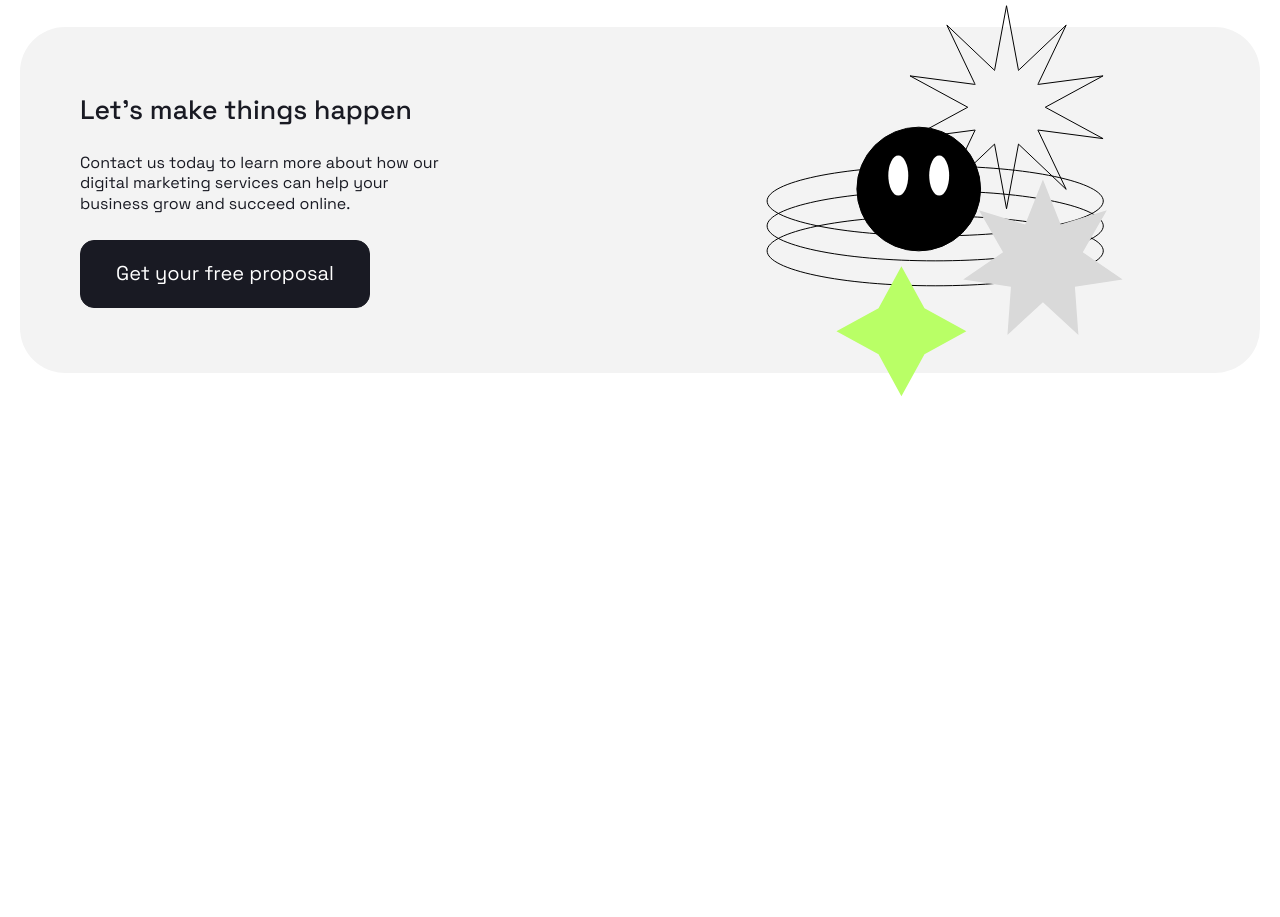
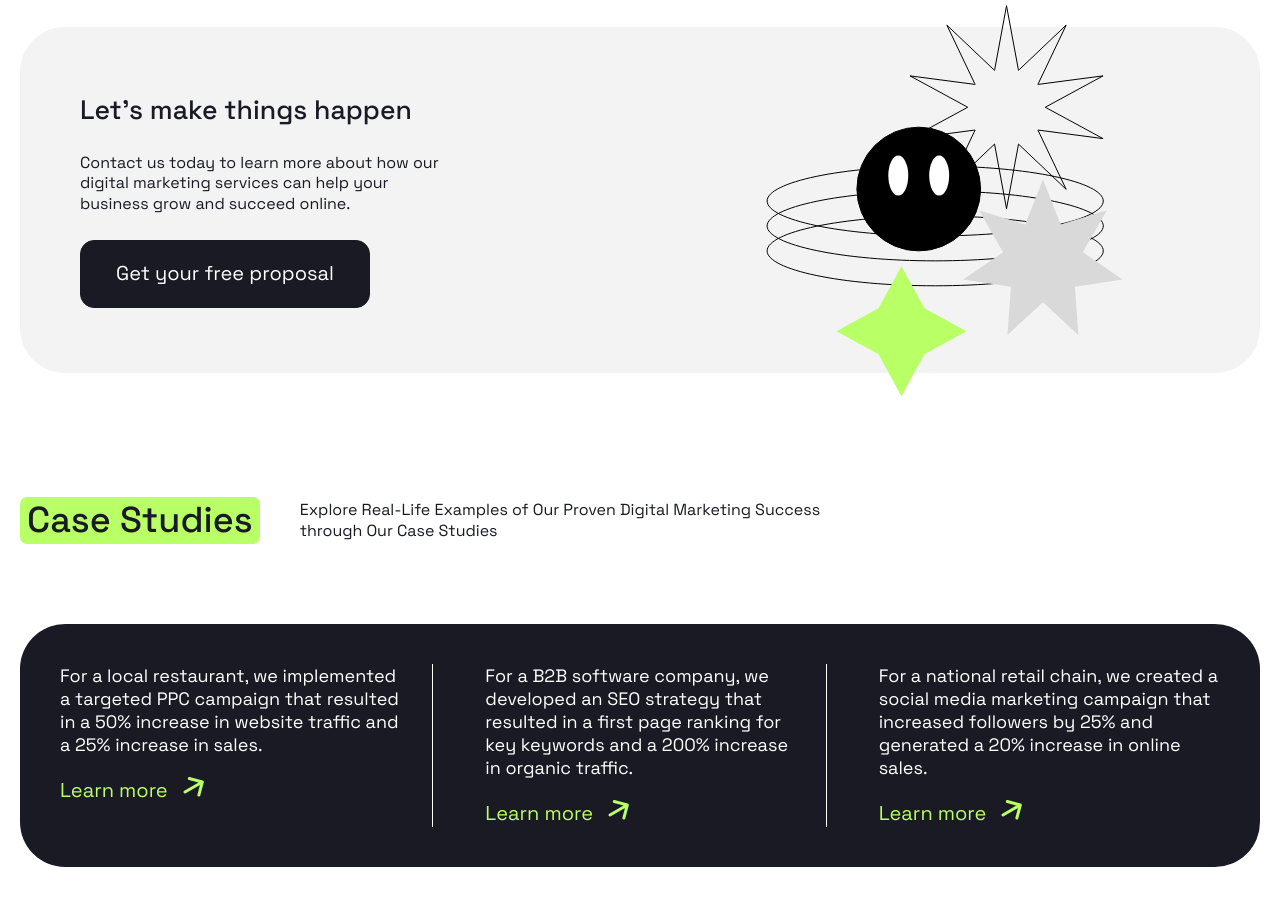
Before and after one commit to UmarovAsan/positivus, a plain HTML site: page positivus/index.html in a window 1280 px wide. Shown: the part 2169-3086 px from the top of the page. Before the commit the page ends 2616 px from the top, so only its background shows below. Drawn offline with Linux system fonts and the light colour scheme.

Commit message:
feat: added studies block and adaptive

```diff
--- a/positivus/index.html
+++ b/positivus/index.html
@@ -414,6 +414,64 @@
 					</div>
 				</div>
 			</section>
+			<section class='section section--hidden-x container'>
+				<section class='section__header'>
+					<h2 class="section__title puddle-bg">Case Studies</h2>
+					<div class="section__description">
+						<p>
+							Explore Real-Life Examples of Our Proven Digital Marketing Success through Our Case Studies
+						</p>
+					</div>
+				</section>
+				<section class='section__body'>
+					<div class="studies">
+						<ul class="studies__list grid grid--3">
+							<li class="studies__item">
+								<div class="studies__description">
+									<p>
+										For a local restaurant, we implemented a targeted PPC campaign that resulted in a 50% increase in website traffic and a 25% increase in sales.
+									</p>
+								</div>
+								<a href="/" class="studies__link">Learn more
+									<span>
+										<svg width="21" height="20" viewBox="0 0 21 20" fill="none" xmlns="http://www.w3.org/2000/svg">
+											<path d="M1.25 13.701C0.532561 14.1152 0.286748 15.0326 0.700962 15.75C1.11518 16.4674 2.03256 16.7133 2.75 16.299L1.25 13.701ZM20.7694 5.38823C20.9838 4.58803 20.5089 3.76552 19.7087 3.55111L6.66874 0.0570541C5.86854 -0.157359 5.04603 0.317515 4.83162 1.11771C4.61721 1.91791 5.09208 2.74042 5.89228 2.95483L17.4834 6.06066L14.3776 17.6518C14.1631 18.452 14.638 19.2745 15.4382 19.4889C16.2384 19.7033 17.0609 19.2284 17.2753 18.4282L20.7694 5.38823ZM2.75 16.299L20.0705 6.29904L18.5705 3.70096L1.25 13.701L2.75 16.299Z" fill="#B9FF66"/>
+											</svg>
+									</span>
+								</a>
+							</li>
+							<li class="studies__item">
+								<div class="studies__description">
+									<p>
+										For a B2B software company, we developed an SEO strategy that resulted in a first page ranking for key keywords and a 200% increase in organic traffic.
+									</p>
+								</div>
+								<a href="/" class="studies__link">Learn more
+									<span>
+										<svg width="21" height="20" viewBox="0 0 21 20" fill="none" xmlns="http://www.w3.org/2000/svg">
+											<path d="M1.25 13.701C0.532561 14.1152 0.286748 15.0326 0.700962 15.75C1.11518 16.4674 2.03256 16.7133 2.75 16.299L1.25 13.701ZM20.7694 5.38823C20.9838 4.58803 20.5089 3.76552 19.7087 3.55111L6.66874 0.0570541C5.86854 -0.157359 5.04603 0.317515 4.83162 1.11771C4.61721 1.91791 5.09208 2.74042 5.89228 2.95483L17.4834 6.06066L14.3776 17.6518C14.1631 18.452 14.638 19.2745 15.4382 19.4889C16.2384 19.7033 17.0609 19.2284 17.2753 18.4282L20.7694 5.38823ZM2.75 16.299L20.0705 6.29904L18.5705 3.70096L1.25 13.701L2.75 16.299Z" fill="#B9FF66"/>
+											</svg>
+									</span>
+								</a>
+							</li>
+							<li class="studies__item">
+								<div class="studies__description">
+									<p>
+										For a national retail chain, we created a social media marketing campaign that increased followers by 25% and generated a 20% increase in online sales.
+									</p>
+								</div>
+								<a href="/" class="studies__link">Learn more
+									<span>
+										<svg width="21" height="20" viewBox="0 0 21 20" fill="none" xmlns="http://www.w3.org/2000/svg">
+											<path d="M1.25 13.701C0.532561 14.1152 0.286748 15.0326 0.700962 15.75C1.11518 16.4674 2.03256 16.7133 2.75 16.299L1.25 13.701ZM20.7694 5.38823C20.9838 4.58803 20.5089 3.76552 19.7087 3.55111L6.66874 0.0570541C5.86854 -0.157359 5.04603 0.317515 4.83162 1.11771C4.61721 1.91791 5.09208 2.74042 5.89228 2.95483L17.4834 6.06066L14.3776 17.6518C14.1631 18.452 14.638 19.2745 15.4382 19.4889C16.2384 19.7033 17.0609 19.2284 17.2753 18.4282L20.7694 5.38823ZM2.75 16.299L20.0705 6.29904L18.5705 3.70096L1.25 13.701L2.75 16.299Z" fill="#B9FF66"/>
+											</svg>
+									</span>
+								</a>
+							</li>
+						</ul>
+					</div>
+				</section>
+			</section>
 		</main>
 		<dialog class="mobile-overlay visible-mobile" id="mobileOverlay">
 			<form class="mobile-overlay__close-button-wrapper" method="dialog">
--- /dev/null
+++ b/positivus/styles/blocks/_studies.scss
@@ -0,0 +1,72 @@
+.studies {
+	@include desktop-above {
+		padding: 70px 60px;
+	}
+
+	@include mobile-above {
+		padding: 40px;
+		color: var(--color-light);
+		background-color: var(--color-dark);
+		border-radius: var(--border-radius-large);
+	}
+
+	&__list {
+		display: grid;
+		column-gap: 20px;
+
+		@include mobile {
+			scroll-snap-type: x mandatory;
+			overflow-x: scroll;
+			width: 100vw;
+		}
+	}
+
+	&__item {
+		--studiesItemPaddingX: 64px;
+
+		display: flex;
+		flex-direction: column;
+		row-gap: 20px;
+
+		@include desktop {
+			--studiesItemPaddingX: 32px;
+		}
+
+		@include mobile-above {
+			&:not(:first-child) {
+				padding-left: var(--studiesItemPaddingX);
+			}
+
+			&:not(:last-child) {
+				padding-right: var(--studiesItemPaddingX);
+				border-right: 1px solid var(--color-light);
+			}
+		}
+
+		@include mobile {
+			min-width: 350px;
+			padding: 42px 50px;
+			color: var(--color-light);
+			background-color: var(--color-dark);
+			border-radius: var(--border-radius-large);
+			scroll-snap-align: start;
+		}
+	}
+
+	&__description {
+		font-size: 18px;
+	}
+
+	&__link {
+		display: inline-flex;
+		align-items: center;
+		column-gap: 15px;
+		font-size: 20px;
+		line-height: 1.4;
+		color: var(--color-accent);
+
+		@include hover {
+			opacity: 0.7;
+		}
+	}
+}
--- a/positivus/styles/styles.scss
+++ b/positivus/styles/styles.scss
@@ -19,4 +19,5 @@
   'blocks/service-card',
   'blocks/puddle-bg',
   'blocks/banner',
+  'blocks/studies',
   'blocks/mobile-overlay';
```
Also changed, not shown: positivus/css/styles.css.
